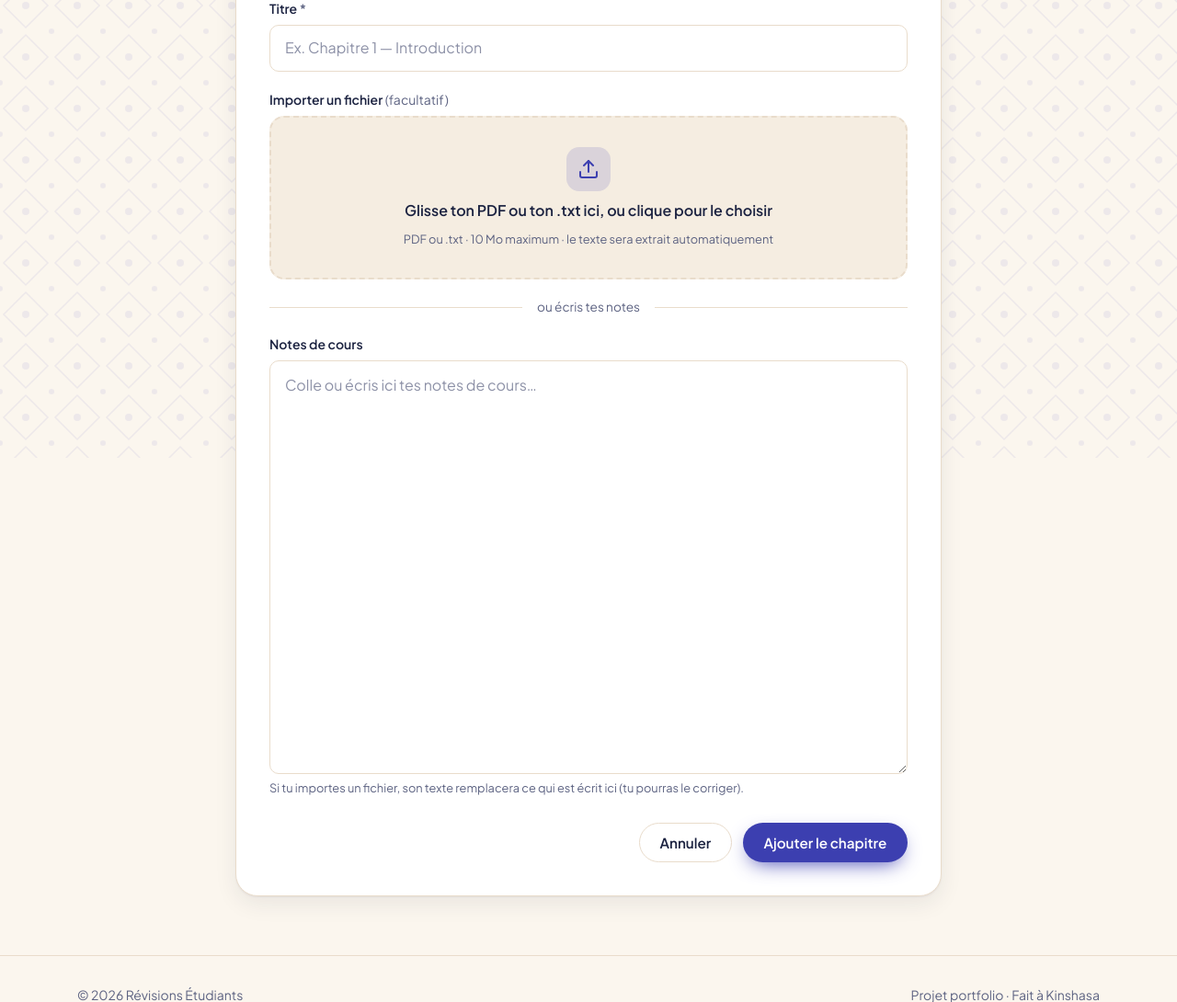
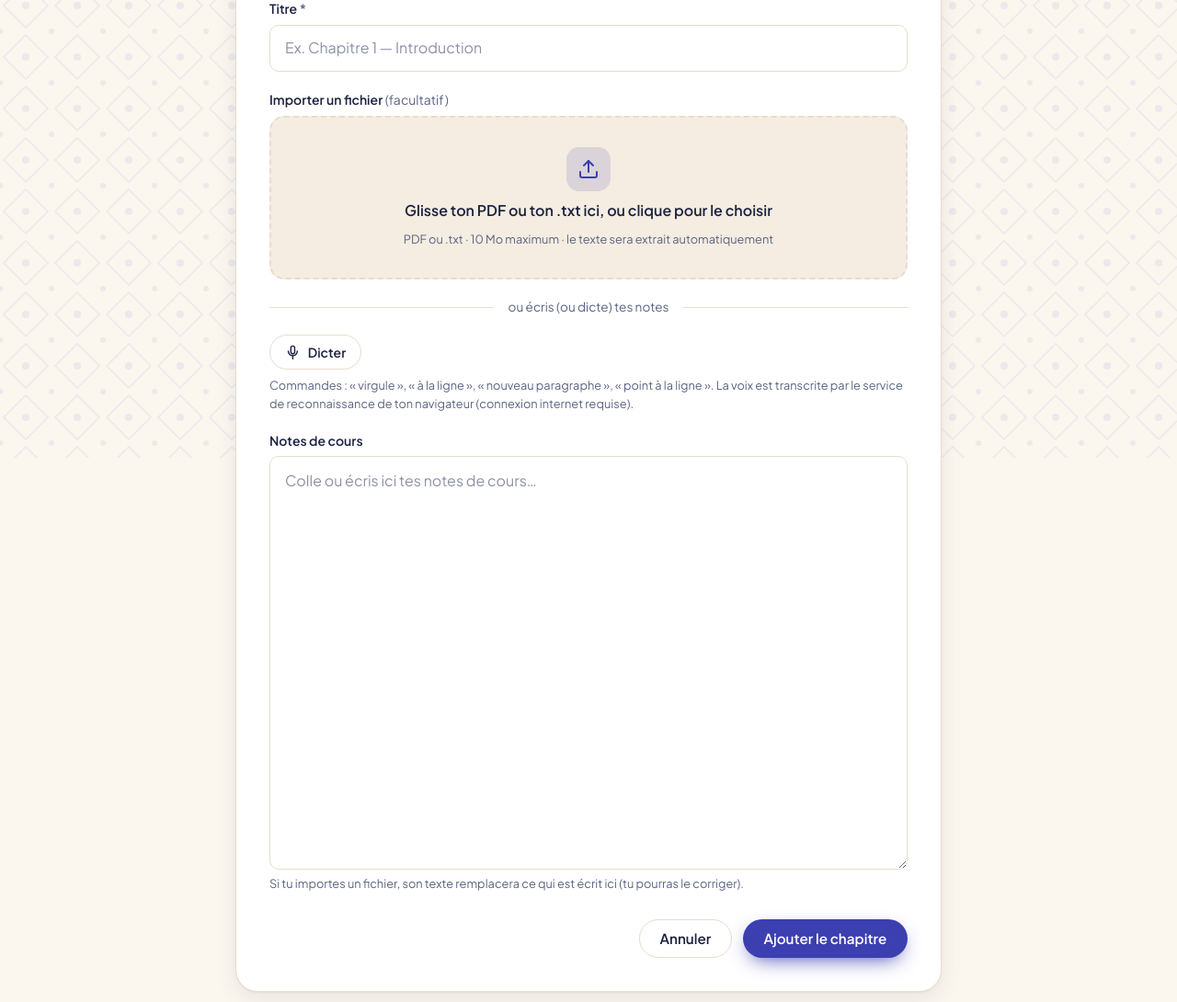
Before and after one commit to milliardongumbi18/revisions-etudiants, a Django app: page /cours/1/chapitres/nouveau/ in a window 1280 px wide. Shown: the part 302-1392 px from the top of the page at 92% size. Run offline with Django 5.2, Linux system fonts and the light colour scheme; a user stored in the database is signed in; tables that the repository leaves empty hold one stand-in row (values such as "Sample post").

Commit message:
Chapitres : dictée vocale des notes (Web Speech API) avec commandes de ponctuation + test

```diff
--- a/courses/tests.py
+++ b/courses/tests.py
@@ -137,3 +137,9 @@ class CourseImportTests(CourseTestCase):
         response = self.client.post(url, {"fichier": SimpleUploadedFile("cours.pdf", make_pdf("Intrus"))})
         self.assertEqual(response.status_code, 404)
         self.assertFalse(self.course_bob.chapters.exists())
+
+
+class DictationTests(CourseTestCase):
+    def test_formulaire_chapitre_propose_la_dictee_sur_les_notes(self):
+        response = self.client.get(reverse("courses:chapter_create", args=[self.course_awa.pk]))
+        self.assertContains(response, 'data-dictation="id_notes"')
--- a/static/css/app.css
+++ b/static/css/app.css
@@ -950,3 +950,29 @@
     font-weight: 700;
   }
 }
+/* ==========================================================================
+   Ajouts étape 6c : dictée vocale
+   ========================================================================== */
+@layer components {
+  .dictation[hidden] { display: none; }
+
+  .dictation-btn.is-listening {
+    border-color: var(--danger);
+    background: color-mix(in srgb, var(--danger) 12%, var(--surface));
+    color: var(--danger);
+    animation: mic-pulse 1.6s ease-out infinite;
+  }
+  .dictation-btn.is-listening:hover svg { transform: none; }
+
+  .dictation-status {
+    font-size: .85rem;
+    font-style: italic;
+    color: var(--muted);
+  }
+}
+
+@keyframes mic-pulse {
+  0%   { box-shadow: 0 0 0 0 color-mix(in srgb, var(--danger) 45%, transparent); }
+  70%  { box-shadow: 0 0 0 12px transparent; }
+  100% { box-shadow: 0 0 0 0 transparent; }
+}
--- a/static/js/app.js
+++ b/static/js/app.js
@@ -174,3 +174,114 @@
     if (event.target === dialog) dialog.close();
   });
 })();
+
+/* ---------- 7. Dictée vocale (ajout étape 6c) ---------- */
+(() => {
+  "use strict";
+
+  // Chrome / Edge : webkitSpeechRecognition ; standard : SpeechRecognition ; Firefox : rien
+  const Reconnaissance = window.SpeechRecognition || window.webkitSpeechRecognition;
+
+  const MESSAGES_ERREUR = {
+    "not-allowed": "Accès au micro refusé : autorise-le dans les réglages du navigateur (icône à gauche de l'adresse).",
+    "service-not-allowed": "Accès au micro refusé : autorise-le dans les réglages du navigateur.",
+    "audio-capture": "Aucun micro détecté sur cet appareil.",
+    "network": "La dictée a besoin d'une connexion internet.",
+  };
+
+  // Commandes vocales → ponctuation (« point » seul est ignoré : trop d'ambiguïté, ex. « point de vue »)
+  const ponctuer = (texte) =>
+    texte
+      .replace(/\s*point à la ligne\s*/gi, ".\n")
+      .replace(/\s*nouveau paragraphe\s*/gi, "\n\n")
+      .replace(/\s*à la ligne\s*/gi, "\n")
+      .replace(/\s*point d'interrogation/gi, " ?")
+      .replace(/\s*point d'exclamation/gi, " !")
+      .replace(/\s*virgule/gi, ",");
+
+  document.querySelectorAll("[data-dictation]").forEach((barre) => {
+    const zone = document.getElementById(barre.dataset.dictation);
+    const bouton = barre.querySelector("[data-dictation-toggle]");
+    const libelle = barre.querySelector("[data-dictation-label]");
+    const statut = barre.querySelector("[data-dictation-status]");
+    if (!Reconnaissance || !zone || !bouton) return;   // non pris en charge : la barre reste cachée
+    barre.hidden = false;
+
+    const reco = new Reconnaissance();
+    reco.lang = "fr-FR";
+    reco.continuous = true;        // ne s'arrête pas à la première phrase
+    reco.interimResults = true;    // aperçu pendant qu'on parle
+
+    let enEcoute = false;
+    let veutContinuer = false;     // Chrome coupe seul après un silence : on relance si l'utilisateur n'a pas arrêté
+    let erreur = "";
+
+    const afficherEtat = (actif) => {
+      enEcoute = actif;
+      bouton.classList.toggle("is-listening", actif);
+      bouton.setAttribute("aria-pressed", String(actif));
+      libelle.textContent = actif ? "Arrêter" : "Dicter";
+    };
+
+    // Insère le texte à la position du curseur (ou à la fin)
+    const inserer = (texte) => {
+      const debut = zone.selectionStart ?? zone.value.length;
+      const fin = zone.selectionEnd ?? zone.value.length;
+      const avant = zone.value.slice(0, debut);
+      const apres = zone.value.slice(fin);
+      texte = texte.replace(/^ +/, "");
+      const espace = avant && !/\s$/.test(avant) && !/^[\n,.?!]/.test(texte) ? " " : "";
+      const morceau = espace + texte;
+      zone.value = avant + morceau + apres;
+      const position = avant.length + morceau.length;
+      zone.setSelectionRange(position, position);
+    };
+
+    reco.addEventListener("result", (event) => {
+      let apercu = "";
+      for (let i = event.resultIndex; i < event.results.length; i++) {
+        const resultat = event.results[i];
+        if (resultat.isFinal) inserer(ponctuer(resultat[0].transcript));
+        else apercu += resultat[0].transcript;
+      }
+      statut.textContent = apercu ? `… ${apercu}` : "Je t'écoute…";
+    });
+
+    reco.addEventListener("error", (event) => {
+      if (event.error === "no-speech" || event.error === "aborted") return;   // silence : relance via "end"
+      veutContinuer = false;
+      erreur = MESSAGES_ERREUR[event.error] || "La dictée s'est arrêtée. Réessaie.";
+    });
+
+    reco.addEventListener("end", () => {
+      if (veutContinuer) {
+        try { reco.start(); return; } catch { /* déjà relancée */ }
+      }
+      afficherEtat(false);
+      statut.textContent = erreur;   // garde le message d'erreur visible, sinon efface
+      erreur = "";
+    });
+
+    bouton.addEventListener("click", () => {
+      if (enEcoute) {
+        veutContinuer = false;
+        reco.stop();
+        return;
+      }
+      veutContinuer = true;
+      erreur = "";
+      try {
+        reco.start();
+        afficherEtat(true);
+        statut.textContent = "Je t'écoute…";
+        zone.focus();
+      } catch { /* un démarrage est déjà en cours */ }
+    });
+
+    // On coupe le micro quand on enregistre le formulaire
+    zone.form?.addEventListener("submit", () => {
+      veutContinuer = false;
+      reco.stop();
+    });
+  });
+})();
--- a/templates/courses/chapter_form.html
+++ b/templates/courses/chapter_form.html
@@ -36,7 +36,22 @@
           {% endfor %}
         </div>
 
-        <div class="divider-or">ou écris tes notes</div>
+        <div class="divider-or">ou écris (ou dicte) tes notes</div>
+
+        {# Barre de dictée : cachée par défaut, affichée par app.js si le navigateur sait faire #}
+        <div class="dictation" data-dictation="{{ form.notes.id_for_label }}" hidden>
+          <div class="flex flex-wrap items-center gap-3">
+            <button type="button" class="btn btn-ghost btn-sm dictation-btn" data-dictation-toggle aria-pressed="false">
+              <svg viewBox="0 0 24 24" fill="none" stroke="currentColor" stroke-width="2" stroke-linecap="round" stroke-linejoin="round" aria-hidden="true"><rect x="9" y="2" width="6" height="12" rx="3"/><path d="M5 10a7 7 0 0 0 14 0"/><path d="M12 17v5"/></svg>
+              <span data-dictation-label>Dicter</span>
+            </button>
+            <span class="dictation-status" data-dictation-status aria-live="polite"></span>
+          </div>
+          <p class="help mt-2">
+            Commandes : « virgule », « à la ligne », « nouveau paragraphe », « point à la ligne ».
+            La voix est transcrite par le service de reconnaissance de ton navigateur (connexion internet requise).
+          </p>
+        </div>
 
         {% include "partials/_field.html" with field=form.notes %}
 
```
